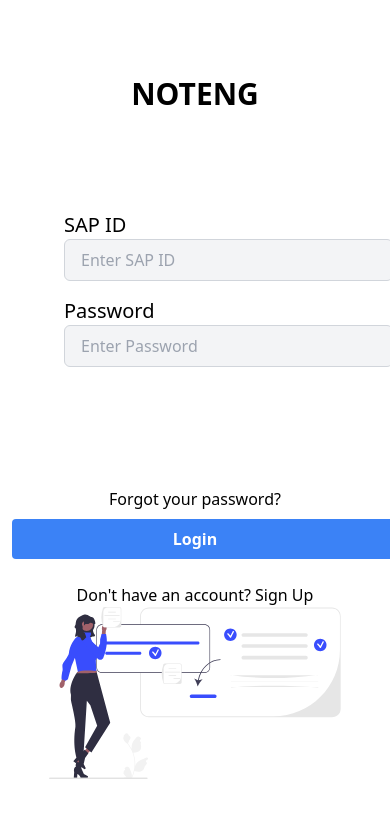
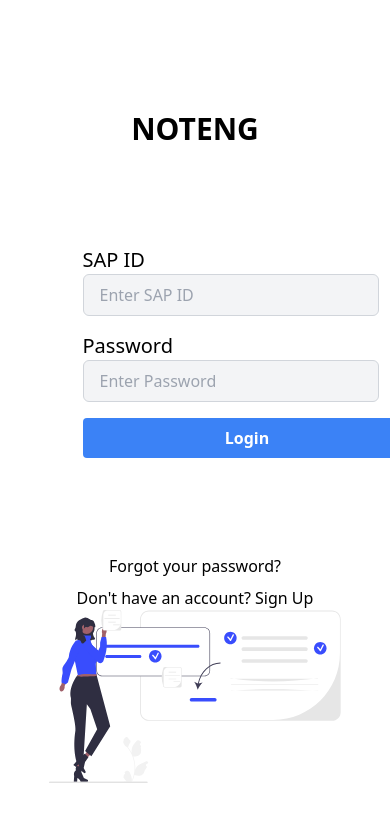
Before and after one commit to djunicode/noteng, a React (Create React App) app: page /LoginPage in a window 390 px wide. Shown: the top 822 px of the page. Built offline with nearby package versions, Linux system fonts and the light colour scheme.

Commit message:
Revert "LoginPage responsive"
This reverts commit ff0f548cc80c2d050d2a07a32bd1ef3a0209bd57.

```diff
--- a/src/Pages/LoginPage.jsx
+++ b/src/Pages/LoginPage.jsx
@@ -9,17 +9,17 @@ const LoginPage = ({ onLoginChange }) => {
   const [password, setPassword] = useState('');
   const [error, setError] = useState('');
   const [isModalOpen, setIsModalOpen] = useState(false);
-    const [modalScreen, setModalScreen] = useState('email'); // 'email' or 'otp'
+  const [modalScreen, setModalScreen] = useState('email');
   const [email, setEmail] = useState('');
   const [otp, setOtp] = useState('');
-    const [new_password, setnew_password] = useState('');
+  const [new_password, setNewPassword] = useState('');
   const [modalError, setModalError] = useState('');
 
   const handleSubmit = async (event) => {
     event.preventDefault();
     const loginData = {
       sapid,
-            password
+      password,
     };
 
     try {
@@ -72,7 +72,6 @@ const LoginPage = ({ onLoginChange }) => {
 
   const handleVerifyOtp = async () => {
     setModalError('');
-        console.log(JSON.stringify({ email, otp, new_password }));
     try {
       const response = await fetch('https://monilmeh.pythonanywhere.com/auth/verify-otp/', {
         method: 'POST',
@@ -87,7 +86,7 @@ const LoginPage = ({ onLoginChange }) => {
         setIsModalOpen(false);
         setEmail('');
         setOtp('');
-                setnew_password('');
+        setNewPassword('');
       } else {
         setModalError('Failed to verify OTP or reset password. Please try again.');
       }
@@ -97,8 +96,8 @@ const LoginPage = ({ onLoginChange }) => {
   };
 
   return (
-        <div className="w-full h-screen bg-white flex-col justify-center items-center overflow-hidden">
-            <div className="h-1/4 p-20 flex flex-row justify-center sm:justify-between items-center">
+    <div className="w-full h-screen bg-white flex flex-col justify-center items-center overflow-hidden">
+      <div className="h-1/4 p-20 flex flex-col sm:flex-row justify-center sm:justify-between items-center">
         <h1 className="text-3xl sm:text-6xl font-extrabold mb-6">NOTENG</h1>
         <div className="w-1/3 py-10 hidden sm:flex sm:flex-col justify-between items-center">
           <img src={LoginImg1} alt="Login" className="w-3/4" />
@@ -131,6 +130,12 @@ const LoginPage = ({ onLoginChange }) => {
             />
           </div>
           {error && <p className="text-red-500 ml-10">*Invalid SAPID or Password </p>} {/* Render error message if error state is set */}
+          <button
+            type="submit"
+            className="w-full sm:w-[90%] ml-10 h-10 bg-blue-500 hover:bg-blue-700 text-white font-bold rounded"
+          >
+            Login
+          </button>
         </form>
       </div>
       <div className='h-1/3 flex flex-col sm:flex-row justify-center items-center sm:items-start w-full'>
@@ -141,16 +146,6 @@ const LoginPage = ({ onLoginChange }) => {
           >
             Forgot your password?
           </span>
-                    <button
-                        type="submit"
-                        className="w-full h-10 bg-blue-500 hover:bg-blue-700 text-white font-bold mb-6 ml-6 pr-6 sm:pr-0 rounded"
-                        onClick={handleSubmit}
-                        onKeyUp={(e) => {
-                            if (e.key === 'Enter') {handleSubmit}
-                          }}
-                    >
-                        Login
-                    </button>
           <span
             className="text-s cursor-pointer"
             onClick={() => navigate('/SignUp')}
@@ -169,7 +164,7 @@ const LoginPage = ({ onLoginChange }) => {
               <>
                 <div className='flex flex-row justify-between'>
                   <h2 className="text-xl font-bold mb-4">Reset Password</h2>
-                                <button onClick={()=>setIsModalOpen(false)}>X</button>
+                  <button onClick={() => setIsModalOpen(false)}>X</button>
                 </div>
                 <div className="mb-4">
                   <label htmlFor="email" className="block font-medium">Email</label>
@@ -197,7 +192,7 @@ const LoginPage = ({ onLoginChange }) => {
               <>
                 <div className='flex flex-row justify-between'>
                   <h2 className="text-xl font-bold mb-4">Verify OTP</h2>
-                                <button onClick={()=>setIsModalOpen(false)}>X</button>
+                  <button onClick={() => setIsModalOpen(false)}>X</button>
                 </div>
                 <div className="mb-4">
                   <label htmlFor="otp" className="block font-medium">OTP</label>
@@ -220,7 +215,7 @@ const LoginPage = ({ onLoginChange }) => {
                     placeholder="Enter new password"
                     className="w-full py-2 px-4 border border-gray-300 rounded-md"
                     value={new_password}
-                                        onChange={(e) => setnew_password(e.target.value)}
+                    onChange={(e) => setNewPassword(e.target.value)}
                   />
                 </div>
                 {modalError && <p className="text-red-500 mb-4">{modalError}</p>}
@@ -229,7 +224,7 @@ const LoginPage = ({ onLoginChange }) => {
                     className="bg-blue-500 hover:bg-blue-700 text-white font-bold py-2 px-4 rounded"
                     onClick={handleVerifyOtp}
                   >
-                                        Reset Password
+                    Verify OTP
                   </button>
                 </div>
               </>
```
Lines whose indentation alone changed are shown as unchanged.
